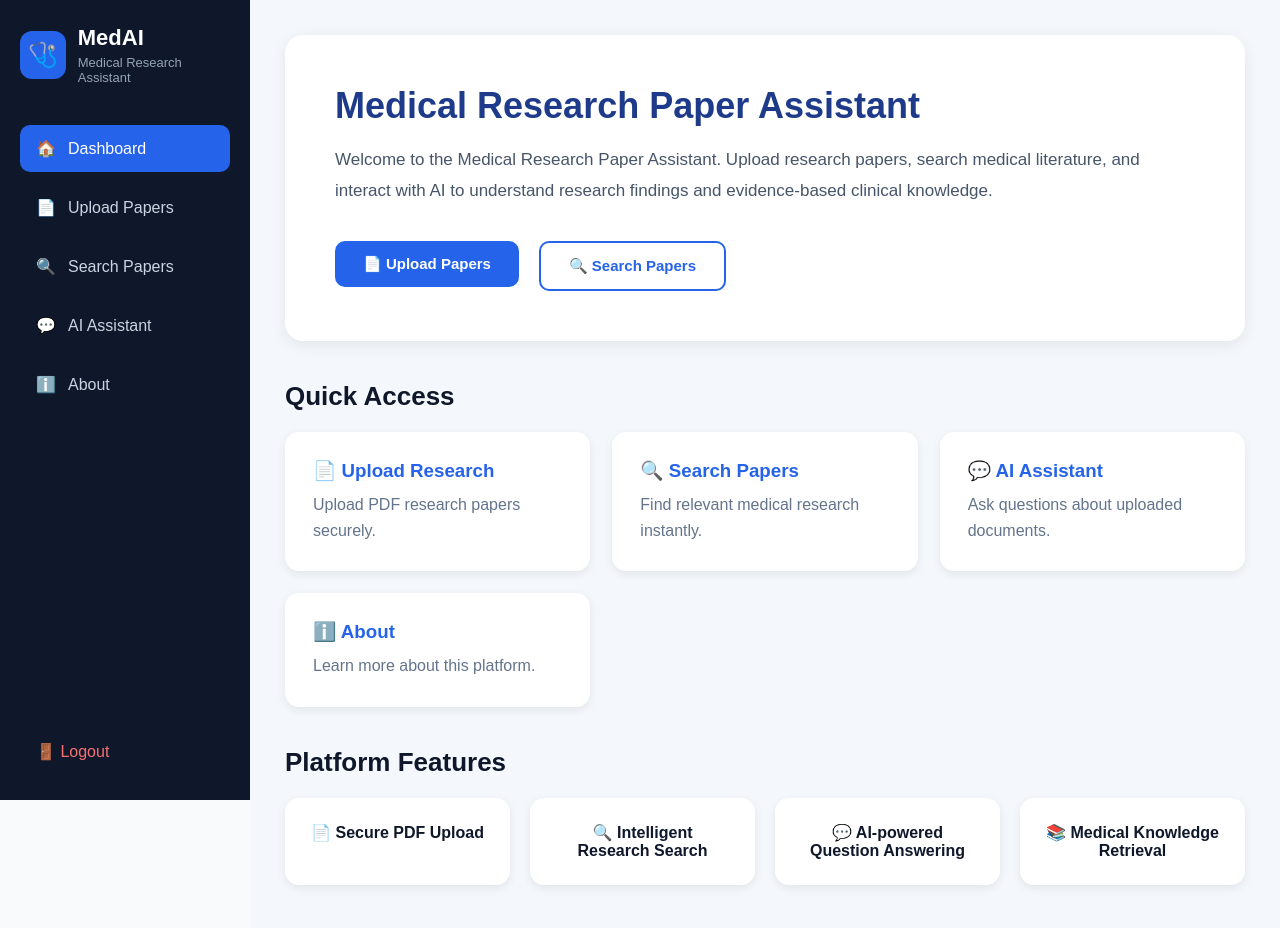
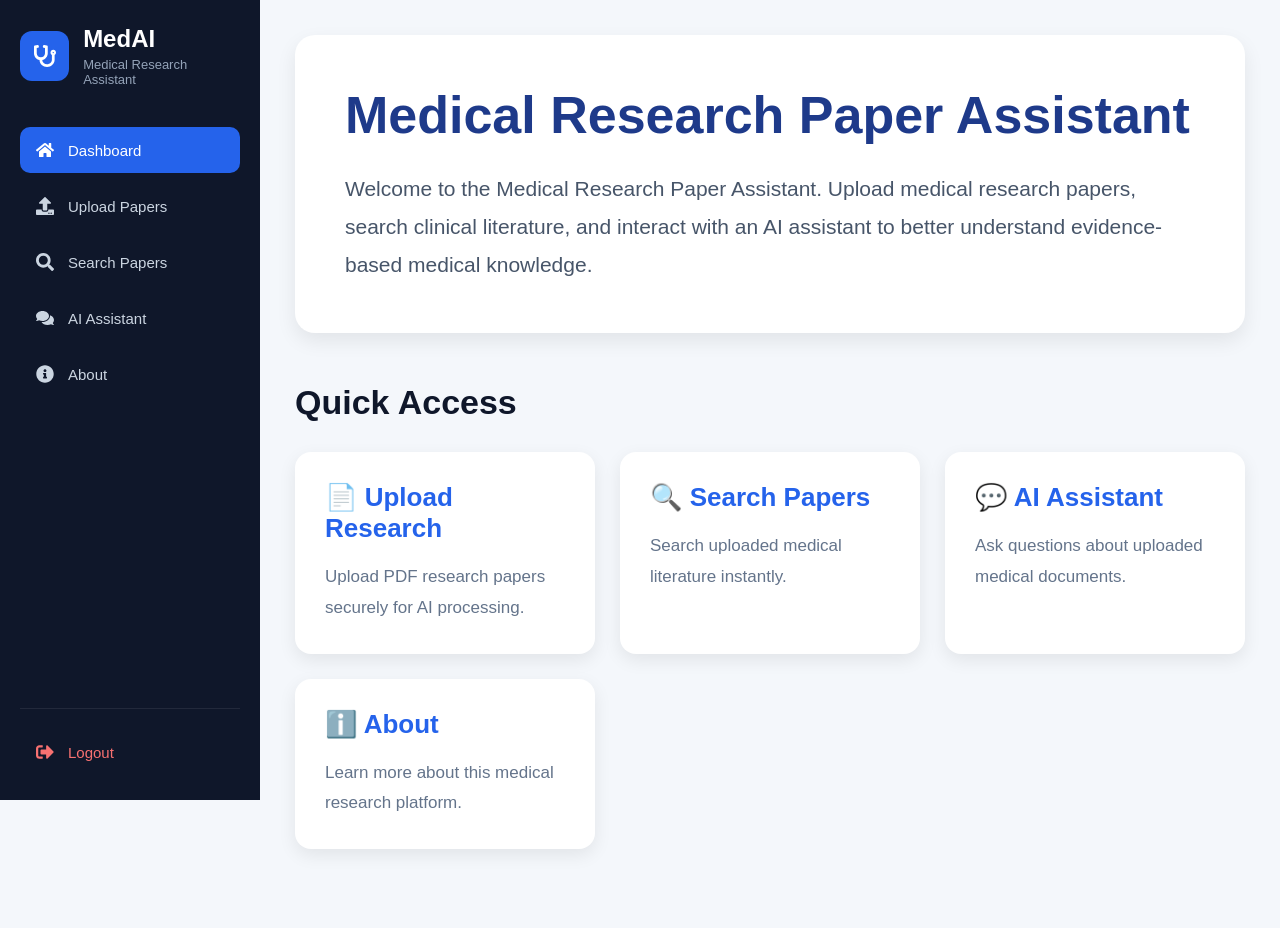
Before and after one commit to esetu-git-public/bootcamp-ace-26-team-4, a React app in the folder frontend/: page /home in a window 1280 px wide. Shown: the top 928 px of the page. After the commit the page ends 884 px from the top, so only its background shows below. Built offline with nearby package versions, Linux system fonts and the light colour scheme; the HTML template or start-up script is replaced by a standard one.

Commit message:
Improve frontend UI with responsive sidebar layout

```diff
--- a/frontend/package.json
+++ b/frontend/package.json
@@ -13,6 +13,7 @@
     "axios": "^1.18.1",
     "react": "^19.2.7",
     "react-dom": "^19.2.7",
+    "react-icons": "^5.7.0",
     "react-router-dom": "^7.18.1"
   },
   "devDependencies": {
--- a/frontend/src/App.css
+++ b/frontend/src/App.css
@@ -1,39 +1,49 @@
 /* Reset */
 
-* {
-  margin: 0;
-  padding: 0;
-  box-sizing: border-box;
+*{
+  margin:0;
+  padding:0;
+  box-sizing:border-box;
 }
 
 html,
 body,
-#root {
-  width: 100%;
-  height: 100%;
-  font-family: Arial, Helvetica, sans-serif;
-  background: #f8fafc;
+#root{
+  width:100%;
+  height:100%;
+  font-family:Arial, Helvetica, sans-serif;
+  background:#f4f7fb;
 }
 
-/* App Layout */
+/* Layout */
 
-.app {
-  display: flex;
-  min-height: 100vh;
+.app{
+  display:flex;
+  min-height:100vh;
 }
 
-/* Content */
+/* Main Content */
 
-.main-content {
-  flex: 1;
-  margin-left: 250px;
-  min-height: 100vh;
-  background: #f8fafc;
-  overflow-x: hidden;
+.main-content{
+  flex:1;
+  margin-left:260px;
+  min-height:100vh;
+  background:#f4f7fb;
+  overflow-x:hidden;
 }
 
 /* Login/Register */
 
-.full-width {
-  margin-left: 0;
+.full-width{
+  margin-left:0;
 }
+
+/* Mobile */
+
+@media(max-width:768px){
+
+.main-content{
+margin-left:220px;
+}
+
+}
--- a/frontend/src/components/Sidebar.css
+++ b/frontend/src/components/Sidebar.css
@@ -1,71 +1,91 @@
-/* Sidebar */
+/* ==========================================
+   SIDEBAR
+========================================== */
 
 .sidebar {
-  width: 250px;
+  width: 260px;
+  height: 100vh;
   background: #0f172a;
   color: white;
+
   position: fixed;
+  top: 0;
   left: 0;
-  top: 0;
-  height: 100vh;
-  padding: 25px 20px;
 
   display: flex;
   flex-direction: column;
+
+  padding: 25px 20px;
 }
 
-/* Logo */
+/* ==========================================
+   LOGO
+========================================== */
 
 .sidebar-logo {
   display: flex;
   align-items: center;
-  gap: 12px;
+  gap: 14px;
   margin-bottom: 40px;
 }
 
 .logo-icon {
-  width: 48px;
-  height: 48px;
+  width: 50px;
+  height: 50px;
+
   background: #2563eb;
+  color: white;
+
   border-radius: 12px;
 
   display: flex;
   justify-content: center;
   align-items: center;
 
-  font-size: 24px;
+  font-size: 22px;
 }
 
 .sidebar-logo h2 {
+  margin: 0;
+  font-size: 24px;
   color: white;
-  font-size: 22px;
-  margin: 0;
 }
 
 .sidebar-logo p {
+  margin-top: 4px;
   color: #94a3b8;
   font-size: 13px;
-  margin-top: 4px;
 }
 
-/* Navigation */
+/* ==========================================
+   NAVIGATION
+========================================== */
 
 .sidebar-nav {
   display: flex;
   flex-direction: column;
-  gap: 12px;
+  gap: 10px;
 }
 
 .sidebar-link {
+  display: flex;
+  align-items: center;
+  gap: 14px;
+
   text-decoration: none;
   color: #cbd5e1;
+
   padding: 14px 16px;
   border-radius: 10px;
-  transition: 0.3s;
-  display: flex;
-  align-items: center;
-  gap: 12px;
-  font-size: 16px;
+
+  transition: 0.3s ease;
+
+  font-size: 15px;
+  font-weight: 500;
+}
+
+.sidebar-link svg {
+  font-size: 18px;
 }
 
 .sidebar-link:hover {
@@ -78,22 +98,86 @@
   color: white;
 }
 
-/* Bottom */
+/* ==========================================
+   SPACER
+========================================== */
+
+.sidebar-spacer {
+  flex: 1;
+}
+
+/* ==========================================
+   LOGOUT
+========================================== */
 
 .sidebar-bottom {
   margin-top: auto;
+  padding-top: 20px;
+  border-top: 1px solid rgba(255,255,255,0.08);
 }
 
 .logout-btn {
-  display: block;
+  display: flex;
+  align-items: center;
+  gap: 14px;
+
   text-decoration: none;
   color: #f87171;
+
   padding: 14px 16px;
   border-radius: 10px;
-  transition: 0.3s;
+
+  transition: 0.3s ease;
+
+  font-size: 15px;
+  font-weight: 500;
+}
+
+.logout-btn svg {
+  font-size: 18px;
 }
 
 .logout-btn:hover {
-  background: #7f1d1d;
+  background: rgba(239,68,68,0.15);
   color: white;
 }
+
+/* ==========================================
+   SCROLLBAR
+========================================== */
+
+.sidebar::-webkit-scrollbar {
+  width: 6px;
+}
+
+.sidebar::-webkit-scrollbar-thumb {
+  background: #334155;
+  border-radius: 10px;
+}
+
+/* ==========================================
+   RESPONSIVE
+========================================== */
+
+@media (max-width: 768px) {
+
+  .sidebar {
+    width: 220px;
+    padding: 20px 15px;
+  }
+
+  .sidebar-logo h2 {
+    font-size: 20px;
+  }
+
+  .sidebar-logo p {
+    font-size: 12px;
+  }
+
+  .sidebar-link,
+  .logout-btn {
+    font-size: 14px;
+    padding: 12px 14px;
+  }
+
+}
--- a/frontend/src/components/Sidebar.jsx
+++ b/frontend/src/components/Sidebar.jsx
@@ -1,12 +1,25 @@
 import { NavLink } from "react-router-dom";
+import {
+  FaHome,
+  FaUpload,
+  FaSearch,
+  FaComments,
+  FaInfoCircle,
+  FaSignOutAlt,
+  FaStethoscope,
+} from "react-icons/fa";
+
 import "./Sidebar.css";
 
 function Sidebar() {
   return (
     <div className="sidebar">
 
+      {/* Logo */}
       <div className="sidebar-logo">
-        <div className="logo-icon">🩺</div>
+        <div className="logo-icon">
+          <FaStethoscope />
+        </div>
 
         <div>
           <h2>MedAI</h2>
@@ -14,33 +27,69 @@ function Sidebar() {
         </div>
       </div>
 
+      {/* Navigation */}
       <nav className="sidebar-nav">
 
-        <NavLink to="/home" className="sidebar-link">
-          🏠 <span>Dashboard</span>
+        <NavLink
+          to="/home"
+          className={({ isActive }) =>
+            isActive ? "sidebar-link active" : "sidebar-link"
+          }
+        >
+          <FaHome />
+          <span>Dashboard</span>
         </NavLink>
 
-        <NavLink to="/upload" className="sidebar-link">
-          📄 <span>Upload Papers</span>
+        <NavLink
+          to="/upload"
+          className={({ isActive }) =>
+            isActive ? "sidebar-link active" : "sidebar-link"
+          }
+        >
+          <FaUpload />
+          <span>Upload Papers</span>
         </NavLink>
 
-        <NavLink to="/search" className="sidebar-link">
-          🔍 <span>Search Papers</span>
+        <NavLink
+          to="/search"
+          className={({ isActive }) =>
+            isActive ? "sidebar-link active" : "sidebar-link"
+          }
+        >
+          <FaSearch />
+          <span>Search Papers</span>
         </NavLink>
 
-        <NavLink to="/chat" className="sidebar-link">
-          💬 <span>AI Assistant</span>
+        <NavLink
+          to="/chat"
+          className={({ isActive }) =>
+            isActive ? "sidebar-link active" : "sidebar-link"
+          }
+        >
+          <FaComments />
+          <span>AI Assistant</span>
         </NavLink>
 
-        <NavLink to="/about" className="sidebar-link">
-          ℹ️ <span>About</span>
+        <NavLink
+          to="/about"
+          className={({ isActive }) =>
+            isActive ? "sidebar-link active" : "sidebar-link"
+          }
+        >
+          <FaInfoCircle />
+          <span>About</span>
         </NavLink>
 
       </nav>
 
+      {/* Push Logout to Bottom */}
+      <div className="sidebar-spacer"></div>
+
+      {/* Logout */}
       <div className="sidebar-bottom">
         <NavLink to="/" className="logout-btn">
-          🚪 Logout
+          <FaSignOutAlt />
+          <span>Logout</span>
         </NavLink>
       </div>
 
--- a/frontend/src/index.css
+++ b/frontend/src/index.css
@@ -1,68 +1,25 @@
-<<<<<<< Updated upstream
+/* Global Reset */
+
+* {
+  margin: 0;
+  padding: 0;
+  box-sizing: border-box;
+}
+
 html,
 body,
 #root {
   width: 100%;
-  min-height: 100%;
-  margin: 0;
-  padding: 0;
-=======
-:root {
-  --text: #6b6375;
-  --text-h: #08060d;
-  --bg: #fff;
-  --border: #e5e4e7;
-  --code-bg: #f4f3ec;
-  --accent: #aa3bff;
-  --accent-bg: rgba(170, 59, 255, 0.1);
-  --accent-border: rgba(170, 59, 255, 0.5);
-  --social-bg: rgba(244, 243, 236, 0.5);
-  --shadow:
-    rgba(0, 0, 0, 0.1) 0 10px 15px -3px, rgba(0, 0, 0, 0.05) 0 4px 6px -2px;
-
-
-  --sans: system-ui, 'Segoe UI', Roboto, sans-serif;
-  --heading: system-ui, 'Segoe UI', Roboto, sans-serif;
-  --mono: ui-monospace, Consolas, monospace;
-
-  font: 18px/145% var(--sans);
-  letter-spacing: 0.18px;
-  color-scheme: light dark;
-  color: var(--text);
-  background: var(--bg);
-  font-synthesis: none;
-  text-rendering: optimizeLegibility;
-  -webkit-font-smoothing: antialiased;
-  -moz-osx-font-smoothing: grayscale;
-
-  @media (max-width: 1024px) {
-    font-size: 16px;
-  }
-}
-
-@media (prefers-color-scheme: dark) {
-  :root {
-    --text: #9ca3af;
-    --text-h: #f3f4f6;
-    --bg: #16171d;
-    --border: #2e303a;
-    --code-bg: #1f2028;
-    --accent: #c084fc;
-    --accent-bg: rgba(192, 132, 252, 0.15);
-    --accent-border: rgba(192, 132, 252, 0.5);
-    --social-bg: rgba(47, 48, 58, 0.5);
-    --shadow:
-      rgba(0, 0, 0, 0.4) 0 10px 15px -3px, rgba(0, 0, 0, 0.25) 0 4px 6px -2px;
-  }
-
-  #social .button-icon {
-    filter: invert(1) brightness(2);
-  }
->>>>>>> Stashed changes
+  min-height: 100vh;
 }
 
 body {
   font-family: Arial, Helvetica, sans-serif;
+  background: #f8fafc;
   overflow-x: hidden;
-  background: #f8fafc;
 }
+
+a {
+  text-decoration: none;
+  color: inherit;
+}
--- a/frontend/src/pages/Home.jsx
+++ b/frontend/src/pages/Home.jsx
@@ -5,108 +5,60 @@ function Home() {
   return (
     <div className="home-container">
 
-      {/* Welcome Section */}
       <section className="hero-section">
+
         <div className="hero-content">
 
           <h1>Medical Research Paper Assistant</h1>
 
           <p className="hero-text">
-            Welcome to the Medical Research Paper Assistant. Upload research
-            papers, search medical literature, and interact with AI to
-            understand research findings and evidence-based clinical knowledge.
+            Welcome to the Medical Research Paper Assistant.
+            Upload medical research papers, search clinical literature,
+            and interact with an AI assistant to better understand
+            evidence-based medical knowledge.
           </p>
-
-          <div className="hero-buttons">
-            <Link to="/upload" className="hero-link">
-              <button className="btn primary-btn">
-                📄 Upload Papers
-              </button>
-            </Link>
-
-            <Link to="/search" className="hero-link">
-              <button className="btn secondary-btn">
-                🔍 Search Papers
-              </button>
-            </Link>
-          </div>
-
-        </div>
-      </section>
-
-      {/* Quick Access */}
-      <section className="quick-section">
-
-        <h2>Quick Access</h2>
-
-        <div className="quick-grid">
-
-          <Link to="/upload" className="quick-card">
-            <h3>📄 Upload Research</h3>
-            <p>Upload PDF research papers securely.</p>
-          </Link>
-
-          <Link to="/search" className="quick-card">
-            <h3>🔍 Search Papers</h3>
-            <p>Find relevant medical research instantly.</p>
-          </Link>
-
-          <Link to="/chat" className="quick-card">
-            <h3>💬 AI Assistant</h3>
-            <p>Ask questions about uploaded documents.</p>
-          </Link>
-
-          <Link to="/about" className="quick-card">
-            <h3>ℹ️ About</h3>
-            <p>Learn more about this platform.</p>
-          </Link>
 
         </div>
 
       </section>
 
-      {/* Features */}
+      <section className="quick-access">
 
-      <section className="feature-section">
+        <h2>Quick Access</h2>
 
-        <h2>Platform Features</h2>
+        <div className="card-grid">
 
-        <div className="feature-grid">
+          <Link to="/upload" className="quick-card">
+            <h3>📄 Upload Research</h3>
 
-          <div className="feature-box">
-            📄 Secure PDF Upload
-          </div>
+            <p>
+              Upload PDF research papers securely for AI processing.
+            </p>
+          </Link>
 
-          <div className="feature-box">
-            🔍 Intelligent Research Search
-          </div>
+          <Link to="/search" className="quick-card">
+            <h3>🔍 Search Papers</h3>
 
-          <div className="feature-box">
-            💬 AI-powered Question Answering
-          </div>
+            <p>
+              Search uploaded medical literature instantly.
+            </p>
+          </Link>
 
-          <div className="feature-box">
-            📚 Medical Knowledge Retrieval
-          </div>
+          <Link to="/chat" className="quick-card">
+            <h3>💬 AI Assistant</h3>
 
-        </div>
+            <p>
+              Ask questions about uploaded medical documents.
+            </p>
+          </Link>
 
-      </section>
+          <Link to="/about" className="quick-card">
+            <h3>ℹ️ About</h3>
 
-      {/* Activity */}
-
-      <section className="activity-section">
-
-        <h2>Recent Activity</h2>
-
-        <div className="activity-card">
-
-          <p>No research papers uploaded yet.</p>
-
-          <p>
-            Upload your first medical research paper to begin using the
-            platform.
-          </p>
+            <p>
+              Learn more about this medical research platform.
+            </p>
+          </Link>
 
         </div>
 
--- a/frontend/src/styles/Home.css
+++ b/frontend/src/styles/Home.css
@@ -1,197 +1,127 @@
 /* ===========================
-   HOME PAGE
+   Home Page
 =========================== */
 
 .home-container {
+  padding: 35px;
   background: #f4f7fb;
   min-height: 100vh;
-  padding: 35px;
 }
 
 /* ===========================
-   HERO SECTION
+   Hero Section
 =========================== */
 
 .hero-section {
-  background: white;
-  border-radius: 18px;
+  background: #ffffff;
+  border-radius: 20px;
   padding: 50px;
-  box-shadow: 0 4px 15px rgba(0,0,0,0.08);
-  margin-bottom: 35px;
+  box-shadow: 0 8px 20px rgba(0, 0, 0, 0.08);
 }
 
 .hero-content h1 {
-  font-size: 36px;
+  font-size: 52px;
   color: #1e3a8a;
-  margin-bottom: 18px;
+  margin-bottom: 25px;
 }
 
 .hero-text {
+  font-size: 21px;
   color: #475569;
-  font-size: 17px;
   line-height: 1.8;
-  max-width: 850px;
+  max-width: 900px;
 }
 
 /* ===========================
-   BUTTONS
+   Quick Access
 =========================== */
 
-.hero-buttons {
-  display: flex;
-  gap: 20px;
-  margin-top: 35px;
-  flex-wrap: wrap;
+.quick-access {
+  margin-top: 50px;
 }
 
-.hero-link {
-  text-decoration: none;
+.quick-access h2 {
+  font-size: 34px;
+  color: #0f172a;
+  margin-bottom: 30px;
 }
 
-.btn {
-  padding: 14px 28px;
-  border: none;
-  border-radius: 10px;
-  font-size: 15px;
-  font-weight: 600;
-  cursor: pointer;
-  transition: .3s;
-}
-
-.primary-btn {
-  background: #2563eb;
-  color: white;
-}
-
-.primary-btn:hover {
-  background: #1d4ed8;
-}
-
-.secondary-btn {
-  background: white;
-  border: 2px solid #2563eb;
-  color: #2563eb;
-}
-
-.secondary-btn:hover {
-  background: #2563eb;
-  color: white;
-}
-
-/* ===========================
-   SECTION TITLES
-=========================== */
-
-.quick-section,
-.feature-section,
-.activity-section {
-  margin-top: 40px;
-}
-
-.quick-section h2,
-.feature-section h2,
-.activity-section h2 {
-  color: #0f172a;
-  margin-bottom: 20px;
-  font-size: 26px;
-}
-
-/* ===========================
-   QUICK ACCESS
-=========================== */
-
-.quick-grid {
+.card-grid {
   display: grid;
-  grid-template-columns: repeat(auto-fit,minmax(240px,1fr));
-  gap: 22px;
+  grid-template-columns: repeat(auto-fit, minmax(260px, 1fr));
+  gap: 25px;
 }
 
 .quick-card {
   background: white;
-  padding: 28px;
-  border-radius: 14px;
+  border-radius: 16px;
+  padding: 30px;
   text-decoration: none;
-  color: #1f2937;
-  box-shadow: 0 3px 10px rgba(0,0,0,.08);
-  transition: .3s;
+  box-shadow: 0 6px 18px rgba(0, 0, 0, 0.08);
+  transition: all 0.3s ease;
 }
 
 .quick-card:hover {
-  transform: translateY(-5px);
-  box-shadow: 0 8px 18px rgba(0,0,0,.12);
+  transform: translateY(-6px);
+  box-shadow: 0 12px 28px rgba(37, 99, 235, 0.15);
 }
 
 .quick-card h3 {
   color: #2563eb;
-  margin-bottom: 10px;
+  font-size: 26px;
+  margin-bottom: 18px;
 }
 
 .quick-card p {
   color: #64748b;
-  line-height: 1.6;
+  line-height: 1.8;
+  font-size: 17px;
 }
 
 /* ===========================
-   FEATURES
+   Responsive
 =========================== */
 
-.feature-grid {
-  display: grid;
-  grid-template-columns: repeat(auto-fit,minmax(220px,1fr));
-  gap: 20px;
+@media (max-width: 992px) {
+  .hero-content h1 {
+    font-size: 40px;
   }
 
-.feature-box {
-  background: white;
-  padding: 25px;
-  border-radius: 14px;
-  text-align: center;
-  font-weight: 600;
-  color: #0f172a;
-  box-shadow: 0 3px 10px rgba(0,0,0,.08);
+  .hero-text {
+    font-size: 18px;
   }
 
-/* ===========================
-   RECENT ACTIVITY
-=========================== */
-
-.activity-card {
-  background: white;
-  padding: 30px;
-  border-radius: 14px;
-  box-shadow: 0 3px 10px rgba(0,0,0,.08);
+  .quick-access h2 {
+    font-size: 30px;
+  }
 }
 
-.activity-card p:first-child {
-  font-weight: bold;
-  margin-bottom: 10px;
+@media (max-width: 768px) {
+  .home-container {
+    padding: 20px;
   }
 
-.activity-card p:last-child {
-  color: #64748b;
-  line-height: 1.7;
+  .hero-section {
+    padding: 30px;
   }
 
-/* ===========================
-   RESPONSIVE
-=========================== */
-
-@media (max-width:768px){
-
-.hero-section{
-padding:30px;
+  .hero-content h1 {
+    font-size: 32px;
   }
 
-.hero-content h1{
-font-size:28px;
+  .hero-text {
+    font-size: 16px;
   }
 
-.hero-buttons{
-flex-direction:column;
+  .card-grid {
+    grid-template-columns: 1fr;
   }
 
-.btn{
-width:100%;
+  .quick-card h3 {
+    font-size: 22px;
   }
 
+  .quick-card p {
+    font-size: 16px;
   }
+}
```
Also changed, not shown: frontend/src/App.jsx (+7 -2 lines), 1 other file (tests, documents, lock files or other folders). Lines whose indentation alone changed are shown as unchanged.
